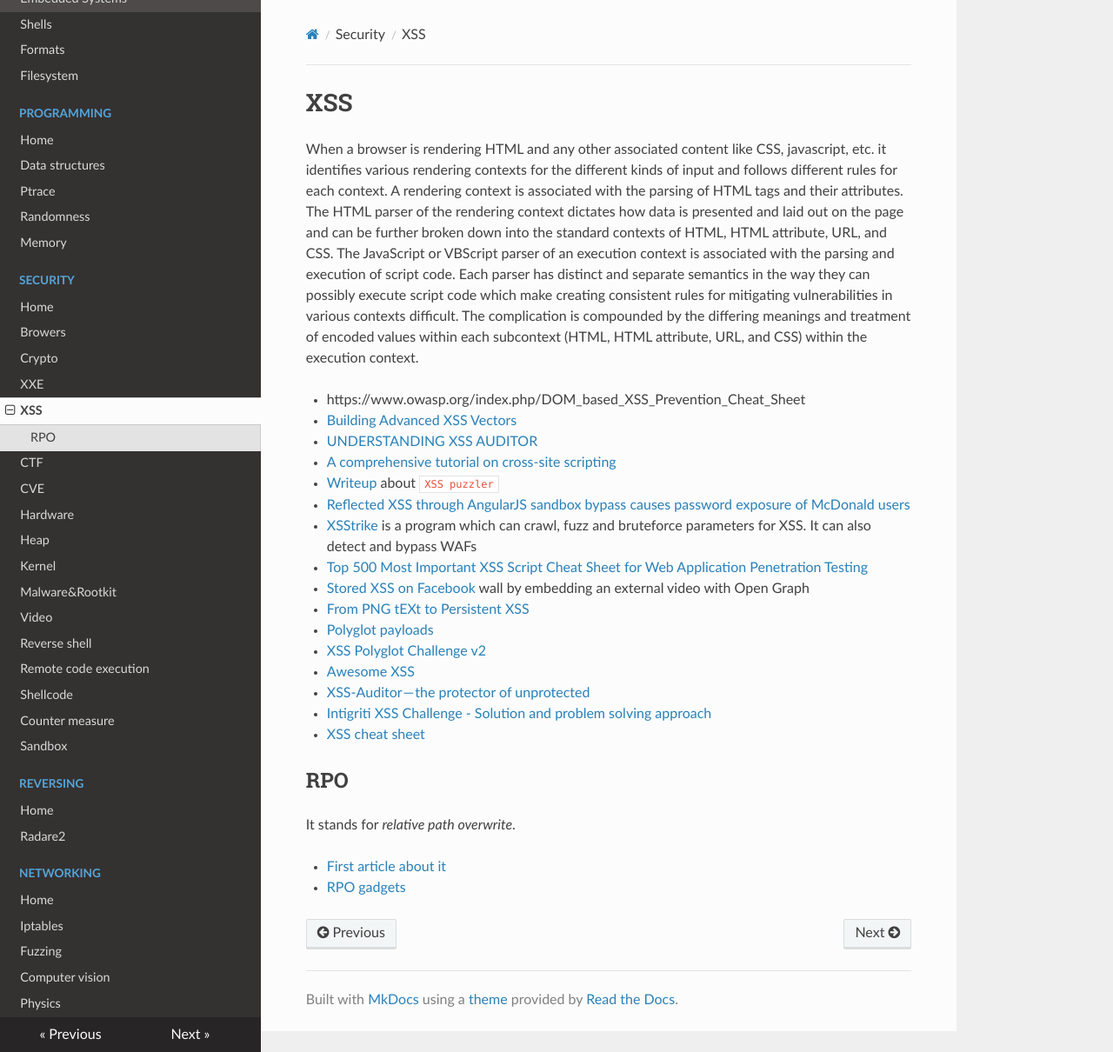
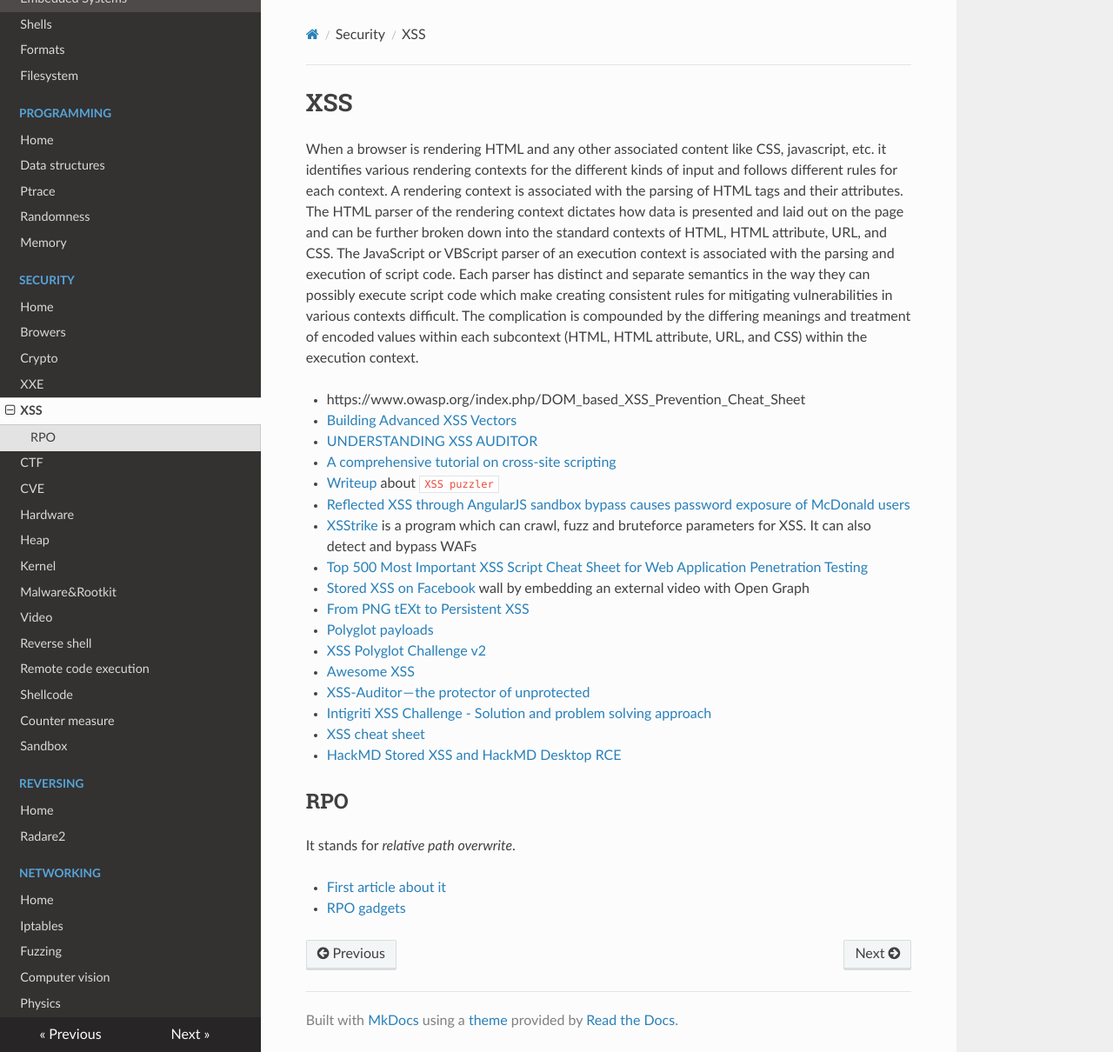
Before and after one commit to gipi/low-level, an MkDocs documentation site: the page built from docs/security/xss.md, in a window 1280 px wide and 1210 px high. Shown: the whole window at 87% size. Built offline with MkDocs 1.6.1, drawn with Linux system fonts in a browser that asks for light colours; nearby versions of some CDN libraries; old or Windows-style settings are respelled for this version of MkDocs.

Commit message:
Update xss.md

```diff
--- a/docs/security/xss.md
+++ b/docs/security/xss.md
@@ -28,6 +28,7 @@ execution context.
  - [XSS-Auditor — the protector of unprotected](https://medium.com/bugbountywriteup/xss-auditor-the-protector-of-unprotected-f900a5e15b7b)
  - [Intigriti XSS Challenge - Solution and problem solving approach](https://dee-see.github.io/intigriti/xss/2019/05/02/intigriti-xss-challenge-writeup.html)
  - [XSS cheat sheet](https://portswigger.net/web-security/cross-site-scripting/cheat-sheet)
+ - [HackMD Stored XSS and HackMD Desktop RCE](https://5alt.me/2019/10/HackMD%20Stored%20XSS%20and%20HackMD%20Desktop%20RCE/)
 
 ## RPO
 
```
